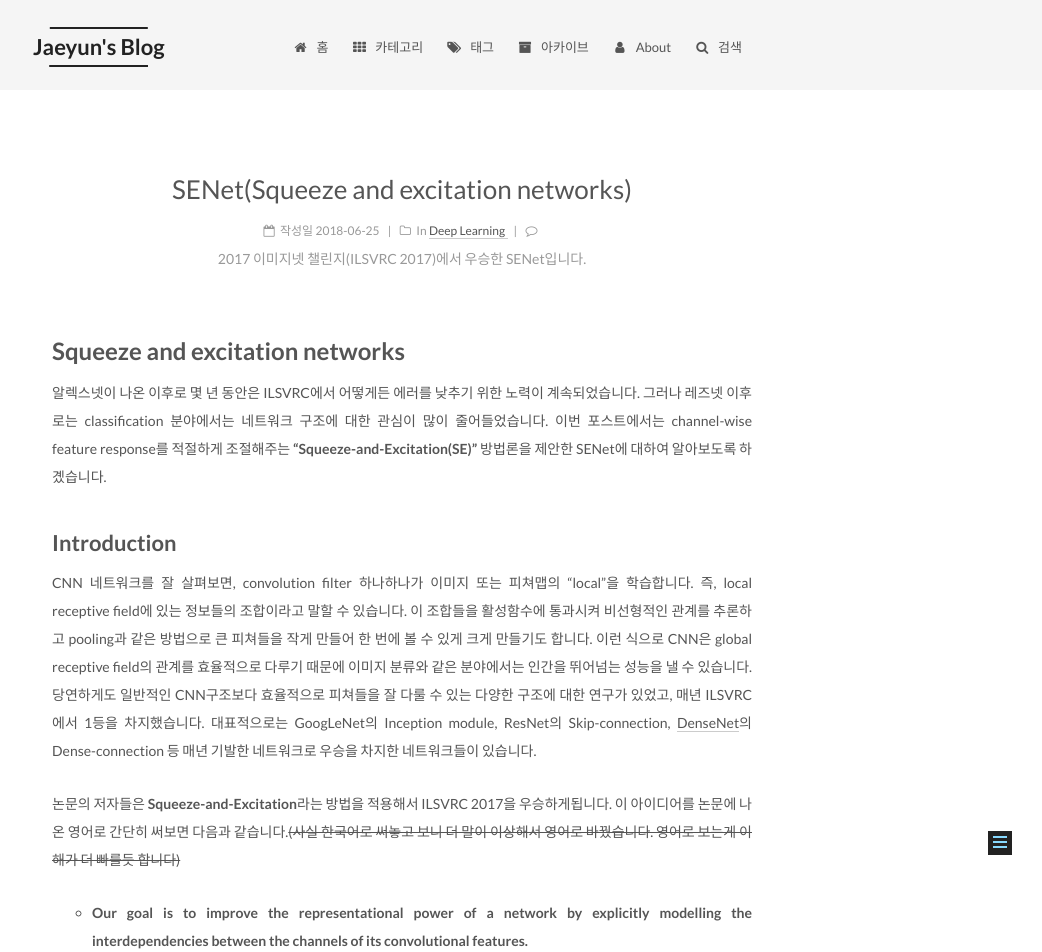
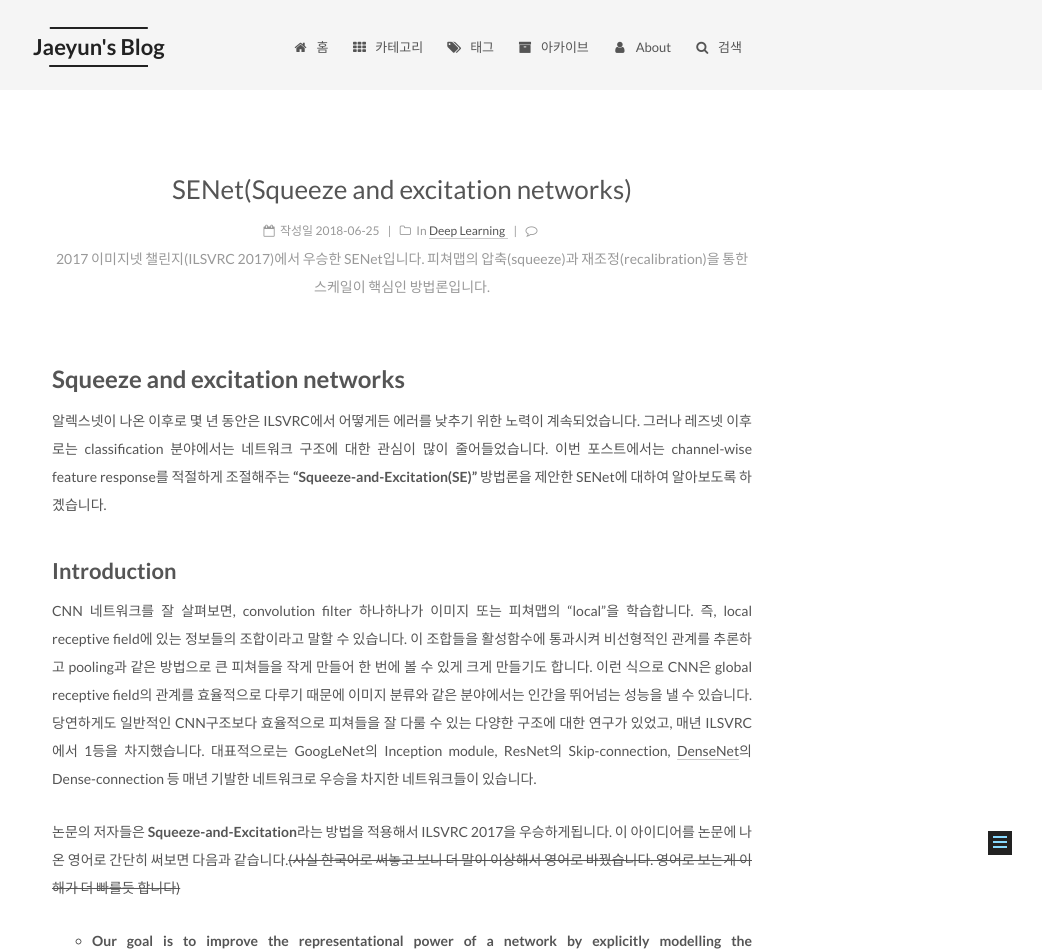
Before and after one commit to Jayhey/Jayhey.github.io, a Jekyll site: the page built from _posts/2018-06-25-SENet.md, in a window 1280 px wide. Shown: the top 952 px of the page, without its empty margins (238-1280 px from the left). Built offline with Jekyll 4.4.1, drawn with Linux system fonts in a browser that asks for light colours; formulas are drawn with MathJax 3; comment, search, counter and statistics services are not loaded.

Commit message:
SENet description 추가

```diff
--- a/_posts/2018-06-25-SENet.md
+++ b/_posts/2018-06-25-SENet.md
@@ -1,6 +1,6 @@
 ---
 title: SENet(Squeeze and excitation networks)
-description: 2017 이미지넷 챌린지(ILSVRC 2017)에서 우승한 SENet입니다.
+description: 2017 이미지넷 챌린지(ILSVRC 2017)에서 우승한 SENet입니다. 피쳐맵의 압축(squeeze)과 재조정(recalibration)을 통한 스케일이 핵심인 방법론입니다.
 category: Deep Learning
 tags:
 - CNN
```
